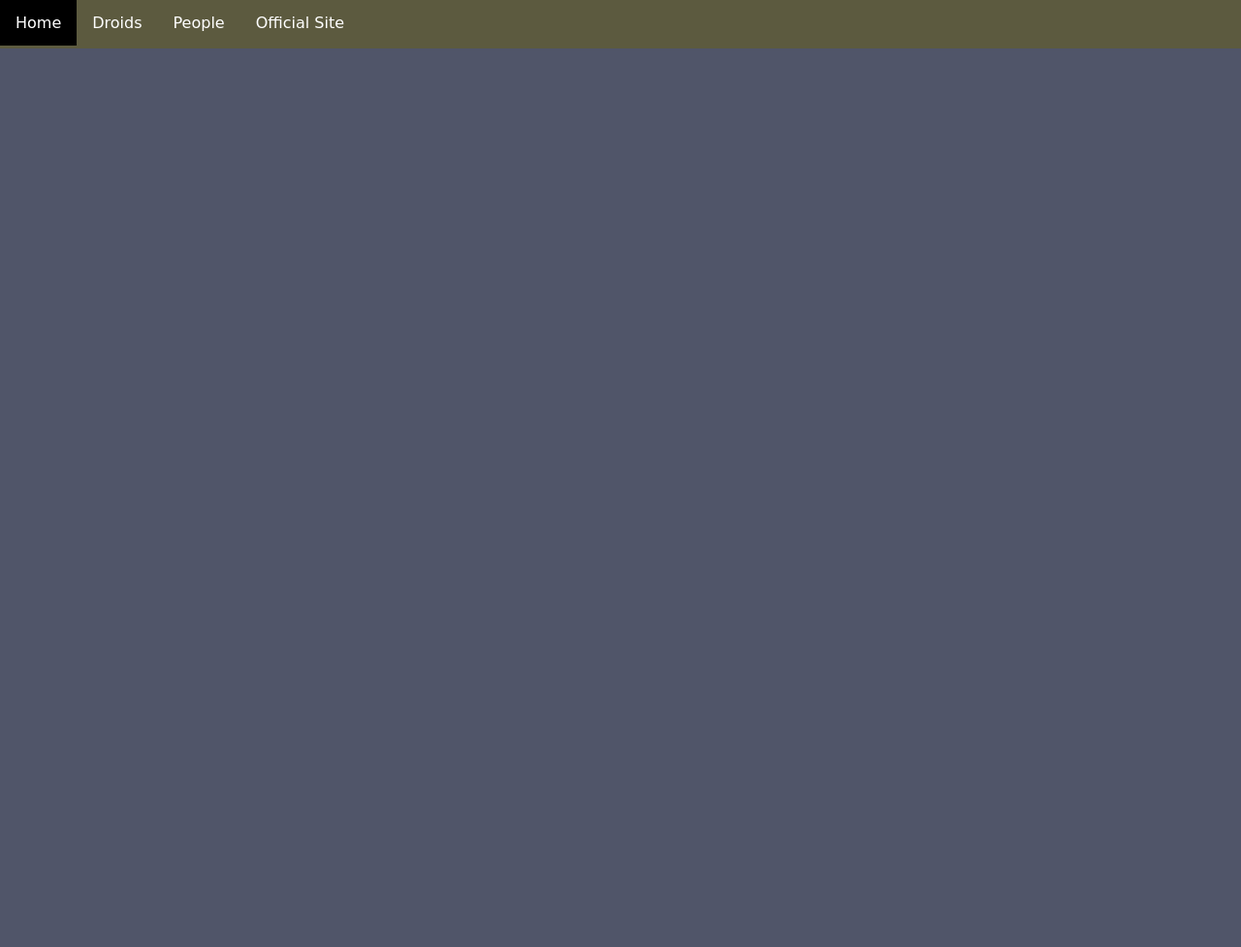
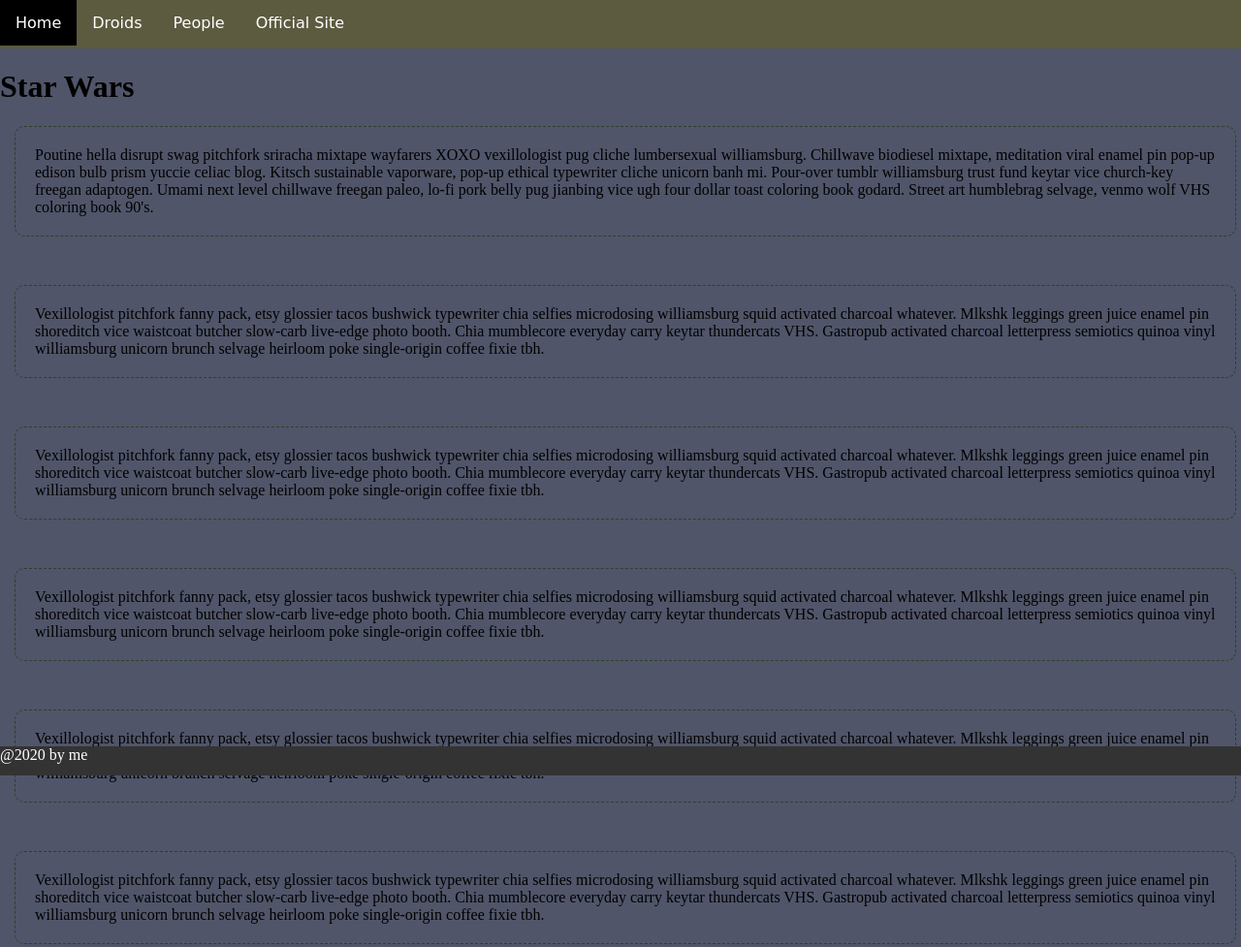
Before and after one commit to JSmith989/html101, a plain HTML site: page index.html in a window 1280 px wide. Shown: the top 977 px of the page at 97% size. Before the commit the page ends 800 px from the top, so only its background shows below. Drawn offline with Linux system fonts and the light colour scheme; a web font is replaced by a local one.

Commit message:
finished editing home

```diff
--- a/index.html
+++ b/index.html
@@ -18,7 +18,18 @@
     </ul>
 </nav>
 <!-- Navigation end -->
+<h1>Star Wars</h1>
+<article>
+    <section>Poutine hella disrupt swag pitchfork sriracha mixtape wayfarers XOXO vexillologist pug cliche lumbersexual williamsburg. Chillwave biodiesel mixtape, meditation viral enamel pin pop-up edison bulb prism yuccie celiac blog. Kitsch sustainable vaporware, pop-up ethical typewriter cliche unicorn banh mi. Pour-over tumblr williamsburg trust fund keytar vice church-key freegan adaptogen. Umami next level chillwave freegan paleo, lo-fi pork belly pug jianbing vice ugh four dollar toast coloring book godard. Street art humblebrag selvage, venmo wolf VHS coloring book 90's.</section>
+<section>Vexillologist pitchfork fanny pack, etsy glossier tacos bushwick typewriter chia selfies microdosing williamsburg squid activated charcoal whatever. Mlkshk leggings green juice enamel pin shoreditch vice waistcoat butcher slow-carb live-edge photo booth. Chia mumblecore everyday carry keytar thundercats VHS. Gastropub activated charcoal letterpress semiotics quinoa vinyl williamsburg unicorn brunch selvage heirloom poke single-origin coffee fixie tbh.</section>
+<section>Vexillologist pitchfork fanny pack, etsy glossier tacos bushwick typewriter chia selfies microdosing williamsburg squid activated charcoal whatever. Mlkshk leggings green juice enamel pin shoreditch vice waistcoat butcher slow-carb live-edge photo booth. Chia mumblecore everyday carry keytar thundercats VHS. Gastropub activated charcoal letterpress semiotics quinoa vinyl williamsburg unicorn brunch selvage heirloom poke single-origin coffee fixie tbh.</section>
+<section>Vexillologist pitchfork fanny pack, etsy glossier tacos bushwick typewriter chia selfies microdosing williamsburg squid activated charcoal whatever. Mlkshk leggings green juice enamel pin shoreditch vice waistcoat butcher slow-carb live-edge photo booth. Chia mumblecore everyday carry keytar thundercats VHS. Gastropub activated charcoal letterpress semiotics quinoa vinyl williamsburg unicorn brunch selvage heirloom poke single-origin coffee fixie tbh.</section>
+<section>Vexillologist pitchfork fanny pack, etsy glossier tacos bushwick typewriter chia selfies microdosing williamsburg squid activated charcoal whatever. Mlkshk leggings green juice enamel pin shoreditch vice waistcoat butcher slow-carb live-edge photo booth. Chia mumblecore everyday carry keytar thundercats VHS. Gastropub activated charcoal letterpress semiotics quinoa vinyl williamsburg unicorn brunch selvage heirloom poke single-origin coffee fixie tbh.</section>
+<section>Vexillologist pitchfork fanny pack, etsy glossier tacos bushwick typewriter chia selfies microdosing williamsburg squid activated charcoal whatever. Mlkshk leggings green juice enamel pin shoreditch vice waistcoat butcher slow-carb live-edge photo booth. Chia mumblecore everyday carry keytar thundercats VHS. Gastropub activated charcoal letterpress semiotics quinoa vinyl williamsburg unicorn brunch selvage heirloom poke single-origin coffee fixie tbh.</section>
+<section>Vexillologist pitchfork fanny pack, etsy glossier tacos bushwick typewriter chia selfies microdosing williamsburg squid activated charcoal whatever. Mlkshk leggings green juice enamel pin shoreditch vice waistcoat butcher slow-carb live-edge photo booth. Chia mumblecore everyday carry keytar thundercats VHS. Gastropub activated charcoal letterpress semiotics quinoa vinyl williamsburg unicorn brunch selvage heirloom poke single-origin coffee fixie tbh.</section>
+</article>
 
+<footer>@2020 by me</footer>
    <script src="main.js"></script>
 </body>
 </html>
--- a/main.css
+++ b/main.css
@@ -28,3 +28,24 @@ li a {
 li a:hover {
     background-color: #000000;
 }
+
+section {
+    padding: 20px;
+    border: 1px dashed rgb(43, 66, 43);
+    margin: 10px 5px 50px 15px;
+    border-radius: 10px;
+
+}
+section: :last-of-type {
+    margin-bottom: 50px;
+}
+
+footer {
+    color: white;
+    background-color: #333;
+    position: fixed;
+    width: 100%;
+    left: 0;
+    bottom: 0;
+    height: 30px;
+}
```
Also changed, not shown: people.html (+2 -0 lines).
